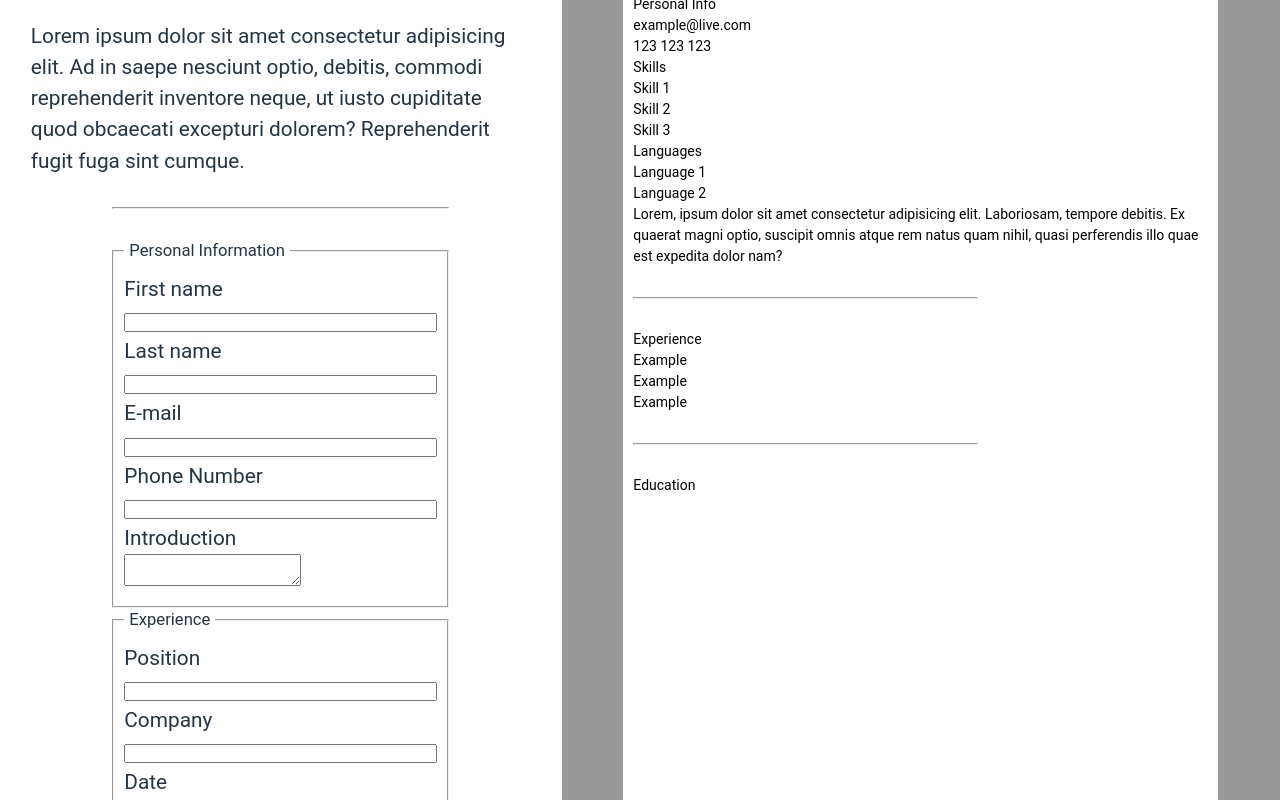
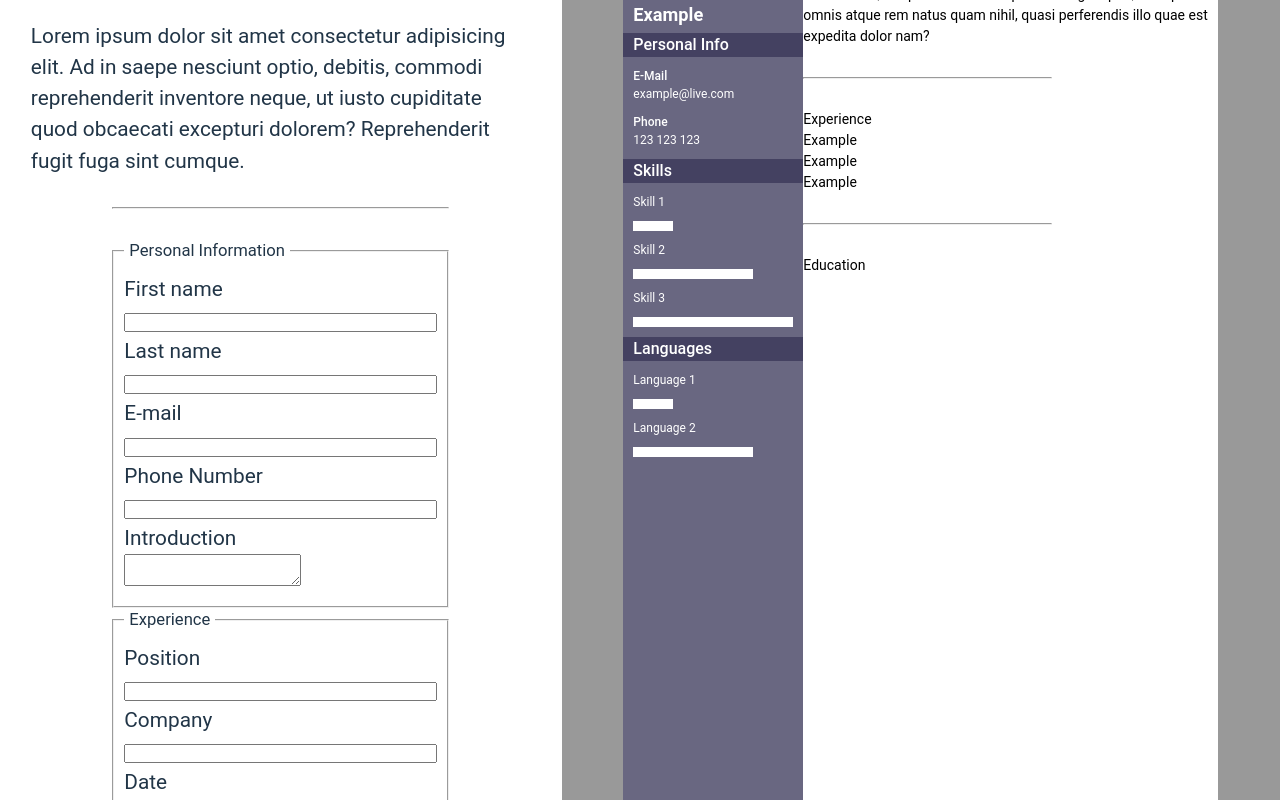
Before and after one commit to hakanyalniz/cv-application, a React (Vite) app: page / in a window 1280 px wide. Built offline with nearby package versions, Linux system fonts and the light colour scheme.

Commit message:
Working on the CSS of CV, will later plug in JavaScript to control them

```diff
--- a/src/components/CV.jsx
+++ b/src/components/CV.jsx
@@ -5,23 +5,61 @@ function CV() {
     <div id="jspdf" className="CVPage">
       <div className="left-navbar">
         <div className="name-title">
-          <div className="fullName">Example Example</div>
+          <div className="fullName">Example Example Example</div>
         </div>
-        <div className="personal-information">
-          <div className="title">Personal Info</div>
-          <div className="email">example@live.com</div>
-          <div className="phone">123 123 123</div>
+        <div className="personal-information padding-within-elements">
+          <div className="title border-bar">Personal Info</div>
+          <div className="email">
+            <div className="sub-title">E-Mail</div>
+            example@live.com
+          </div>
+          <div className="phone">
+            <div className="sub-title">Phone</div>
+            123 123 123
+          </div>
         </div>
-        <div className="skills">
-          <div className="title">Skills</div>
+        <div className="skills padding-within-elements">
+          <div className="title border-bar">Skills</div>
           <div>Skill 1</div>
+          <div className="skill-bar-1">
+            <span className="bar-1"></span>
+            <span className="bar-2"></span>
+            <span className="bar-3"></span>
+            <span className="bar-4"></span>
+          </div>
+
           <div>Skill 2</div>
+          <div className="skill-bar-2">
+            <span className="bar-1"></span>
+            <span className="bar-2"></span>
+            <span className="bar-3"></span>
+            <span className="bar-4"></span>
+          </div>
+
           <div>Skill 3</div>
+          <div className="skill-bar-3">
+            <span className="bar-1"></span>
+            <span className="bar-2"></span>
+            <span className="bar-3"></span>
+            <span className="bar-4"></span>
+          </div>
         </div>
-        <div className="languages">
-          <div className="title">Languages</div>
+        <div className="languages padding-within-elements">
+          <div className="title border-bar">Languages</div>
           <div>Language 1</div>
+          <div className="skill-bar-1">
+            <span className="bar-1"></span>
+            <span className="bar-2"></span>
+            <span className="bar-3"></span>
+            <span className="bar-4"></span>
+          </div>
           <div>Language 2</div>
+          <div className="skill-bar-2">
+            <span className="bar-1"></span>
+            <span className="bar-2"></span>
+            <span className="bar-3"></span>
+            <span className="bar-4"></span>
+          </div>
         </div>
       </div>
       <div className="main-body">
--- a/src/styles/CV.css
+++ b/src/styles/CV.css
@@ -1,4 +1,87 @@
+:root {
+  --navbar-back: rgb(105, 103, 129);
+  --navbar-titles: rgb(68, 65, 97);
+}
+
 .CVPage {
-  padding: 10px;
+  display: flex;
   font-size: 14px;
 }
+
+.CVPage .left-navbar {
+  flex-grow: 1;
+  background-color: var(--navbar-back);
+  color: white;
+  padding: 10px;
+  min-width: 180px;
+}
+
+.left-navbar .border-bar {
+  background-color: var(--navbar-titles);
+  font-size: 16px;
+  /* -10px allows it to touch the borders despite the padding 10 of parent container */
+  margin: 5px -10px;
+  padding: 0 10px;
+  font-weight: 500;
+}
+
+.left-navbar .name-title {
+  font-size: 1.3em;
+  font-weight: 700;
+}
+
+.personal-information,
+.skills,
+.languages {
+  font-size: 12px;
+}
+.padding-within-elements > * {
+  padding: 5px 0;
+}
+
+.left-navbar .sub-title {
+  font-weight: 500;
+}
+
+.skill-bar-1,
+.skill-bar-2,
+.skill-bar-3 {
+  display: grid;
+  grid-template-columns: repeat(4, 1fr);
+
+  height: 20px;
+  width: 100%;
+  border-radius: 10px;
+}
+
+/* These will be later on filled with javascript */
+.skills .skill-bar-1 .bar-1 {
+  background-color: white;
+}
+
+.skills .skill-bar-2 .bar-1,
+.skills .skill-bar-2 .bar-2,
+.skills .skill-bar-2 .bar-3 {
+  background-color: white;
+}
+
+.skills .skill-bar-3 .bar-1,
+.skills .skill-bar-3 .bar-2,
+.skills .skill-bar-3 .bar-3,
+.skills .skill-bar-3 .bar-4 {
+  background-color: white;
+}
+
+.languages .skill-bar-1 .bar-1 {
+  background-color: white;
+}
+
+.languages .skill-bar-2 .bar-1,
+.languages .skill-bar-2 .bar-2,
+.languages .skill-bar-2 .bar-3 {
+  background-color: white;
+}
+
+.CVPage .main-body {
+  flex-grow: 1.5;
+}
```
Also changed, not shown: src/components/React-pdf-html.jsx (deleted).
